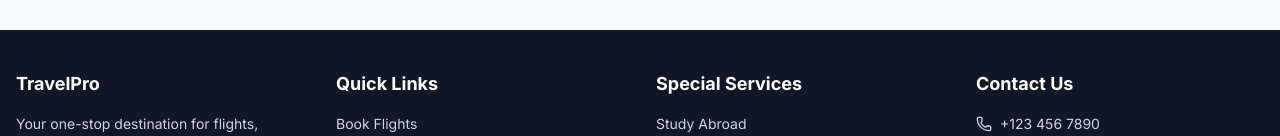
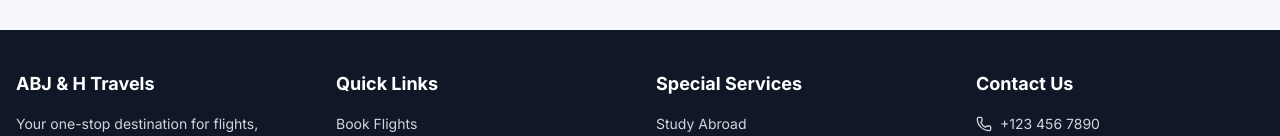
Before and after one commit to thegr8khalee/Travel-Agency-Template, a React (Vite) app in the folder frontend/: page /booking-success in a window 1280 px wide. Shown: the part 770-906 px from the top of the page. Built offline with nearby package versions, Linux system fonts and the light colour scheme.

Commit message:
feat: Update footer company name to reflect new branding

```diff
--- a/frontend/src/components/Footer.jsx
+++ b/frontend/src/components/Footer.jsx
@@ -8,7 +8,7 @@ const Footer = () => {
         <div className="grid grid-cols-1 md:grid-cols-4 gap-8">
           {/* Company Info */}
           <div>
-            <h3 className="text-white text-lg font-bold mb-4">TravelPro</h3>
+            <h3 className="text-white text-lg font-bold mb-4">ABJ & H Travels</h3>
             <p className="text-sm">
               Your one-stop destination for flights, hotels, visa assistance, and holiday packages. Trusted by thousands of travelers.
             </p>
```
